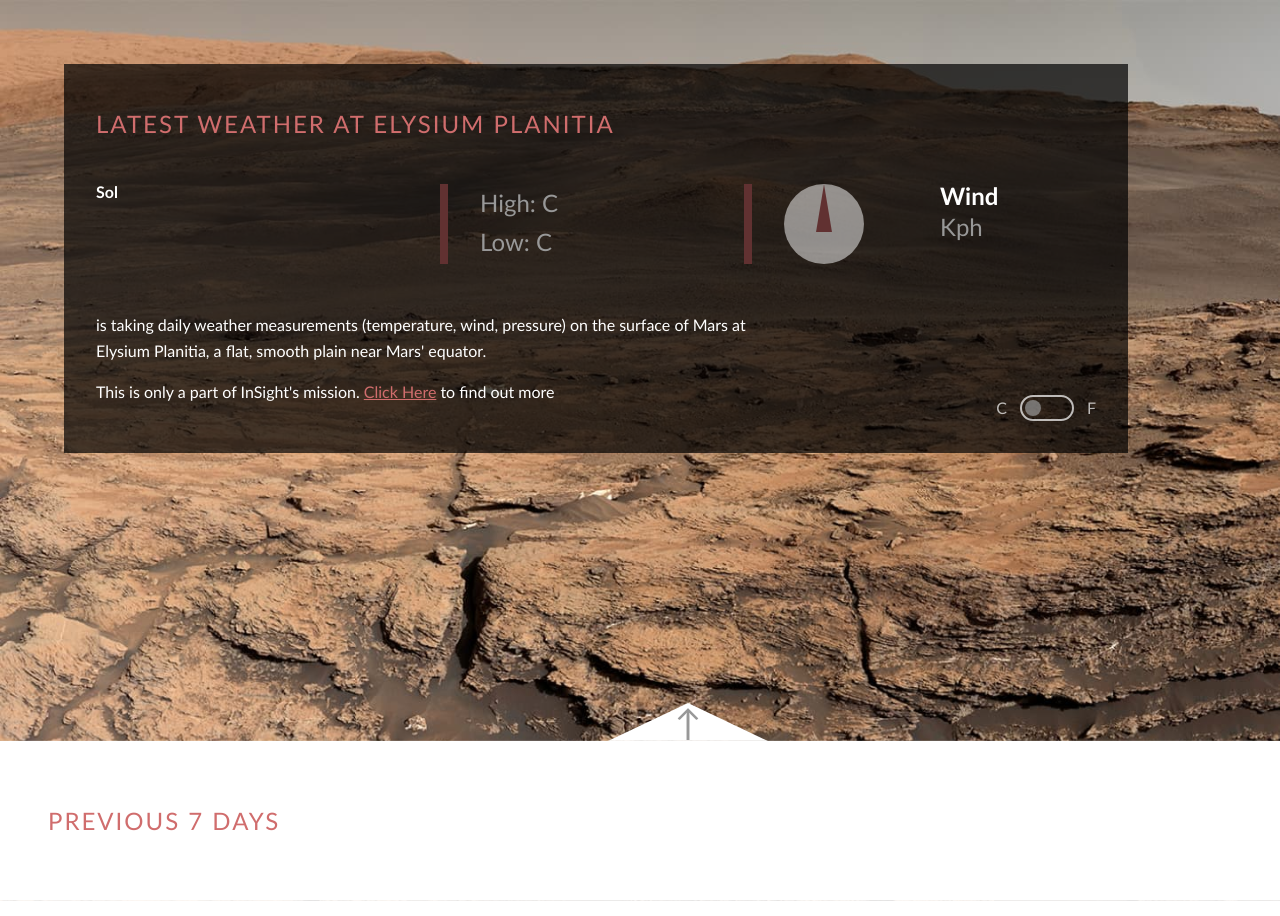
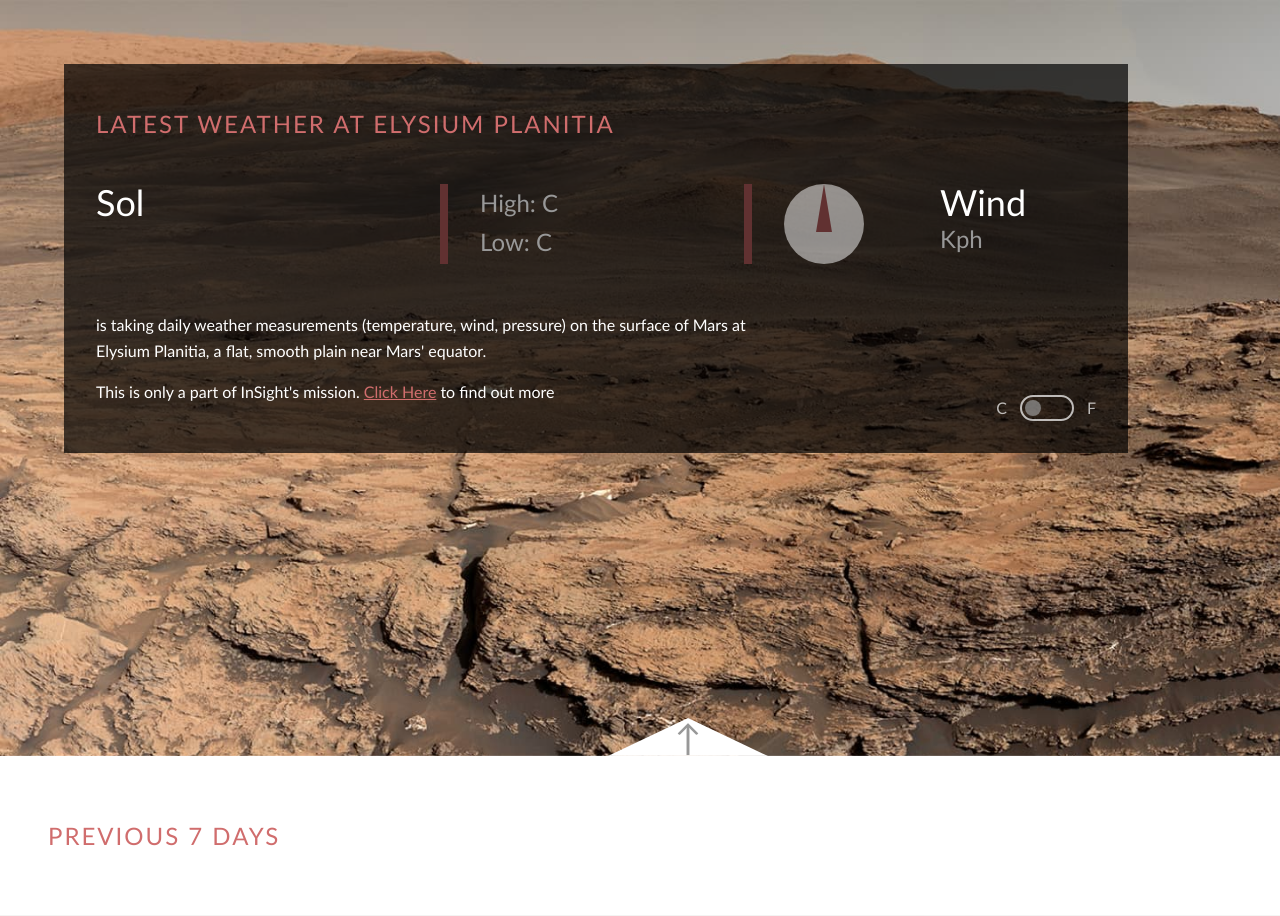
Before and after one commit to LgnOmar/Mars-Weather-Live, a website: page index.html in a window 1280 px wide. Shown: the top 916 px of the page. Drawn offline with Linux system fonts and the light colour scheme; no server answers.

Commit message:
minor UI changes

```diff
--- a/index.html
+++ b/index.html
@@ -15,7 +15,7 @@
 
         <div class="date">
             <h2 class="section-title section-title-date">Sol
-                <span data-current-sol></span>
+                <span data-current-sol class="section-title-date section-title-date"></span>
             </h2>
             <p class="date-day" data-current-date></p>
         </div>
--- a/script.js
+++ b/script.js
@@ -40,7 +40,10 @@ function displaySelectedSol(sols){
     currentTemplowElement.innerText = displayTemperature(selectedSol.minTemp);
     windSpeedElement.innerText = displaySpeed(selectedSol.windSpeed);
     windDirectionText.innerText = '';
+    console.log("Updating wind direction to:", `${selectedSol.windDirectionDegrees}deg`);
     windDirectionArrow.style.setProperty('--direction', `${selectedSol.windDirectionDegrees}deg`)
+
+
 }
 
 function displayPreviousSols(sols){
--- a/style.scss
+++ b/style.scss
@@ -60,12 +60,17 @@ h1, h2, h3 {
 
 .section-title{
     scroll-snap-stop: var(--fs-h2);
-    font-weight: var(--fw-bold);
+    // font-weight: var(--fw-bold);
+    font-size: var(--fs-h2);
+    font-weight: var(--fw-light);
     margin: 0;
 }
 
 .section-title-date{
-    font-size: var(--fs-xl);
+    // font-size: var(--fs-xl);
+
+    font-size: var(--fs-h2);
+    font-weight: var(--fw-light);
 
 }
 
@@ -91,9 +96,9 @@ h1, h2, h3 {
 
     &-day{
         font-size: var(--fs-h2);
+        font-weight: var(--fw-light);
         margin: 0;
         color: var(--clr-gray);
-        font-weight: var(--fw-light);
     }
 
 }
@@ -216,7 +221,7 @@ h1, h2, h3 {
     background: var(--clr-light);
     color: var(--clr-dark);
     position: absolute;
-    bottom: -5px;
+    bottom: -20px;
     width: 100%;
     transform: translateY(60%);
     transition: transform 350ms ease;
```
Also changed, not shown: style.css, 1 other file.
